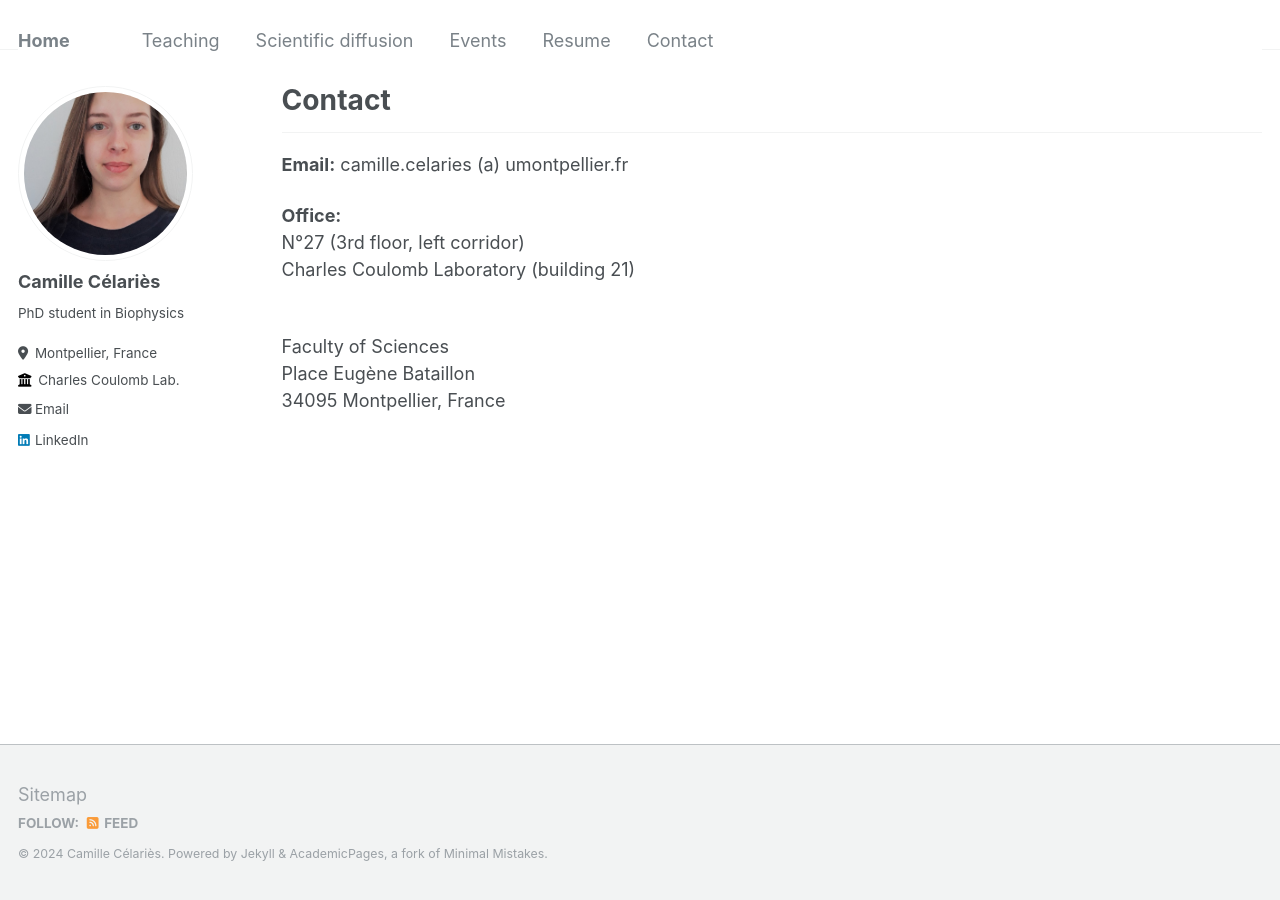
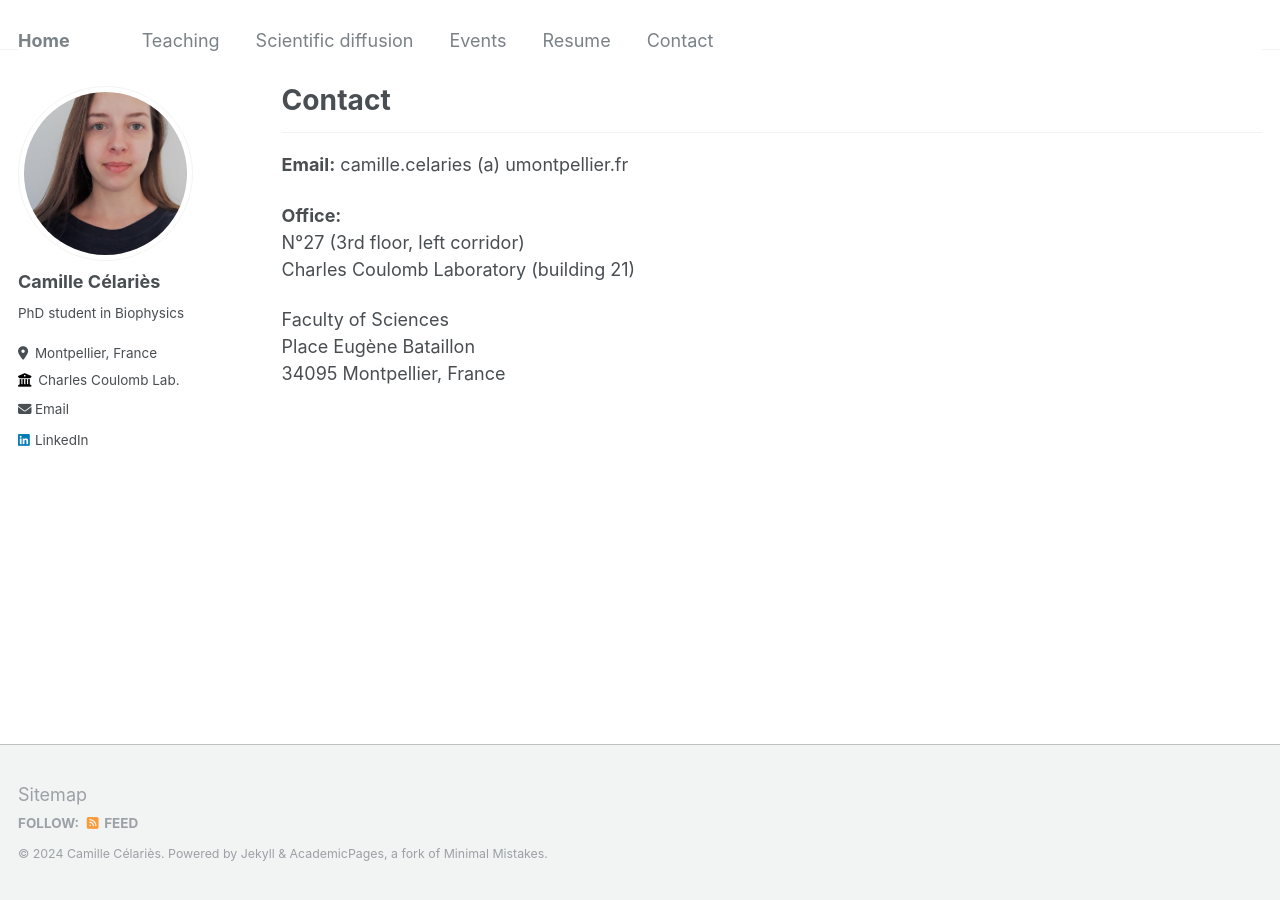
Before and after one commit to camillecelaries/camillecelaries.github.io, a Jekyll site: the page built from _pages/contact.md, in a window 1280 px wide. Built offline with Jekyll 4.4.1, drawn with Linux system fonts in a browser that asks for light colours.

```diff
--- a/_pages/contact.md
+++ b/_pages/contact.md
@@ -15,6 +15,6 @@ redirect_from:
 <br>N°27 (3rd floor, left corridor)
 <br>Charles Coulomb Laboratory (building 21)
 
-<br>Faculty of Sciences
+Faculty of Sciences
 <br>Place Eugène Bataillon
 <br>34095 Montpellier, France
```
